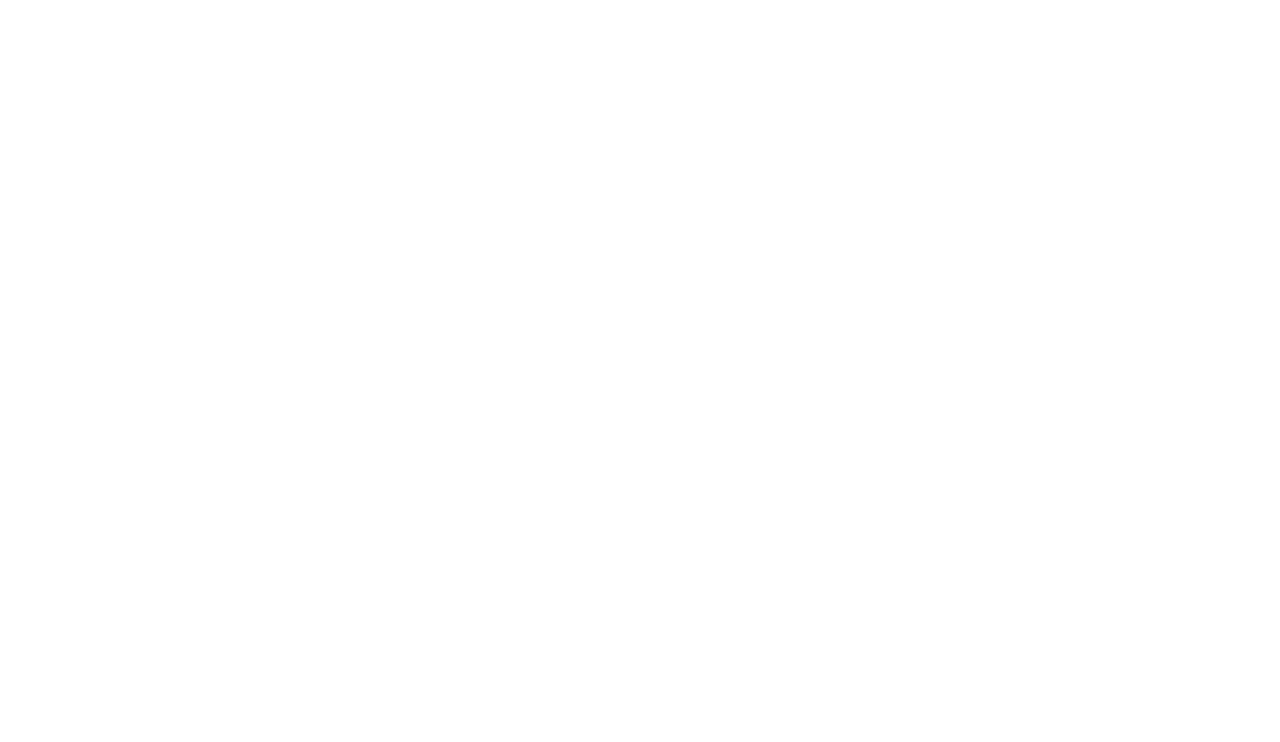
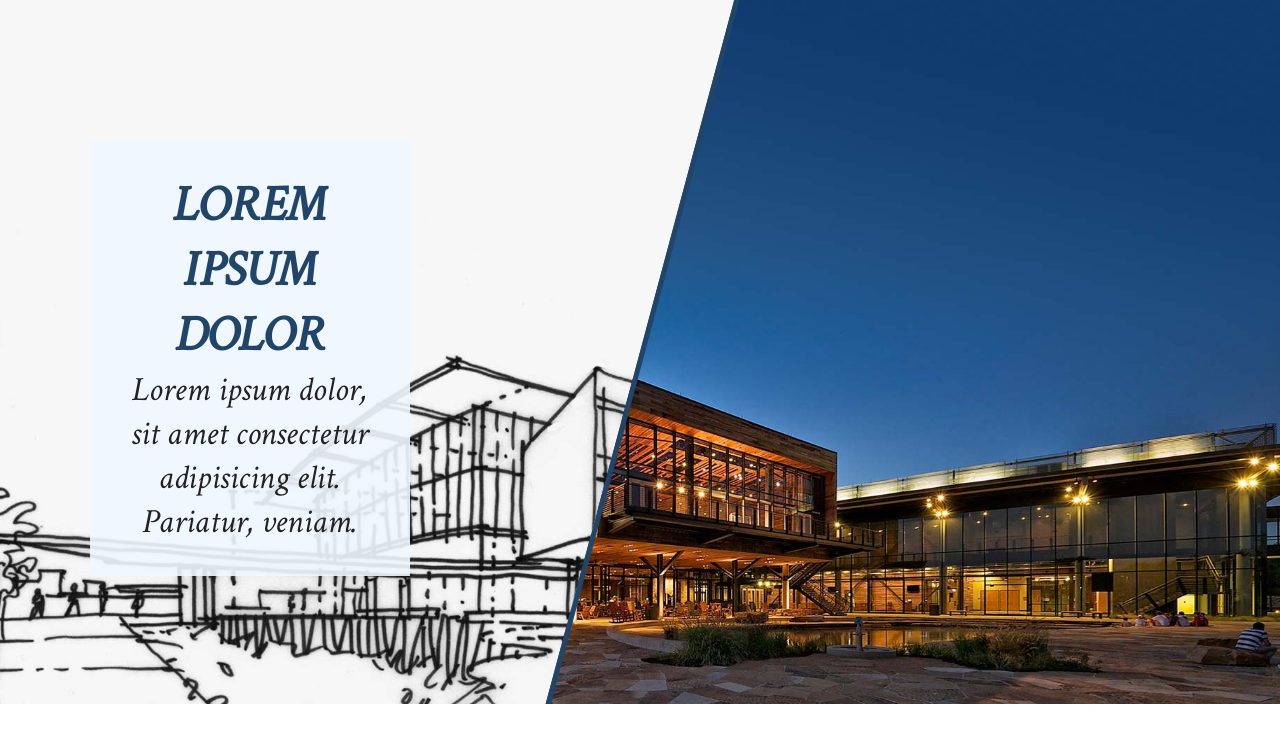
Before and after one commit to renuyarasu/ComparisonSlider, a plain HTML site: page index.html in a window 1280 px wide. Drawn offline with Linux system fonts and the light colour scheme.

Commit message:
ComparisonSlider: Added Styles

```diff
--- a/css/style.css
+++ b/css/style.css
@@ -0,0 +1,136 @@
+@import url("https://fonts.googleapis.com/css2?family=Crimson+Text:ital@1&display=swap");
+
+/* reset css*/
+* {
+  margin: 0;
+  padding: 0;
+  box-sizing: border-box;
+}
+img {
+  border: none;
+}
+
+.comparison-slider {
+  position: relative;
+  width: 100%;
+  min-height: 55vw;
+  overflow: hidden;
+}
+
+.pic {
+  position: absolute;
+  width: 100vw;
+  min-height: 55vw;
+  overflow: hidden;
+}
+
+.pic__content-wrap {
+  position: absolute;
+  width: 100vw;
+  min-height: 55vw;
+}
+
+.pic__content {
+  position: absolute;
+  width: 25%;
+  top: 20%;
+  left: 7%;
+  padding: 2.5%;
+  text-align: center;
+  z-index: 41;
+}
+.pic--before .pic__content {
+  background-color: rgba(34, 34, 34, 0.75);
+  color: #fff;
+}
+.pic--after .pic__content {
+  background-color: rgba(240, 248, 255, 0.9);
+  color: #222;
+}
+.pic img {
+  position: absolute;
+  display: block;
+  width: 100%;
+  top: 0;
+  left: 0;
+}
+
+.comparison-slider {
+  font-family: "Crimson Text", serif;
+  font-size: 12px;
+}
+.pic--before h3 {
+  color: #fff;
+  text-transform: uppercase;
+}
+.pic--after h3 {
+  color: #214569;
+  text-transform: uppercase;
+}
+
+.comparison-slider p {
+  font-family: "Crimson Text", serif;
+  font-size: 8px;
+}
+
+.pic--before {
+  z-index: 1;
+}
+
+.handle {
+  position: absolute;
+  display: block;
+  top: 50%;
+  left: 50%;
+  height: 120%;
+  width: 2px;
+  background-color: #214569;
+  transform: rotate(15deg) translateY(-50%);
+  transform-origin: top;
+  z-index: 3;
+}
+
+.pic--after {
+  transform: skew(-15deg);
+  margin-left: -2000px;
+  width: calc(50vw + 2000px);
+  z-index: 2;
+}
+
+.pic--after .pic__content-wrap {
+  transform: skew(15deg);
+  margin-left: 2000px;
+}
+
+@media /* medium */ (min-width: 451px) {
+  .comparison-slider h3 {
+    font-size: 16px;
+  }
+  .comparison-slider p {
+    font-size: 10px;
+  }
+}
+
+@media /* large */ (min-width: 769px) {
+  .comparison-slider h3 {
+    font-size: 20px;
+  }
+  .comparison-slider p {
+    font-size: 34px;
+  }
+  .handle {
+    width: 3.5px;
+  }
+}
+
+@media /* extra-large */ (min-width: 1025px) {
+  .comparison-slider h3 {
+    font-size: 50px;
+  }
+  .comparison-slider p {
+    font-size: 34px;
+  }
+  .handle {
+    width: 5px;
+  }
+}
--- a/index.html
+++ b/index.html
@@ -1,15 +1,40 @@
 <!DOCTYPE html>
 <html lang="en">
-<head>
-    <meta charset="UTF-8">
-    <meta http-equiv="X-UA-Compatible" content="IE=edge">
-    <meta name="viewport" content="width=device-width, initial-scale=1.0">
+  <head>
+    <meta charset="UTF-8" />
+    <meta http-equiv="X-UA-Compatible" content="IE=edge" />
+    <meta name="viewport" content="width=device-width, initial-scale=1.0" />
     <title>Full Screen Comparison Slider using HTML, CSS and JavaScript</title>
-    <link rel="stylesheet" href="./css/style.css">
+    <link rel="stylesheet" href="./css/style.css" />
     <script src="./js/script.js"></script>
-</head>
-<body>
-
-
-</body>
+  </head>
+  <body>
+    <section id="comparison-slider" class="comparison-slider">
+      <div class="pic pic--before">
+        <div class="pic__content-wrap">
+          <div class="pic__content">
+            <h3>Lorem ipsum dolor</h3>
+            <p>
+              Lorem ipsum dolor, sit amet consectetur adipisicing elit.
+              Pariatur, veniam.
+            </p>
+          </div>
+          <img src="images/structure.jpg" alt="structure" />
+        </div>
+      </div>
+      <div class="pic pic--after">
+        <div class="pic__content-wrap">
+          <div class="pic__content">
+            <h3>Lorem ipsum dolor</h3>
+            <p>
+              Lorem ipsum dolor, sit amet consectetur adipisicing elit.
+              Pariatur, veniam.
+            </p>
+          </div>
+          <img src="images/sketch.jpg" alt="sketch" />
+        </div>
+      </div>
+      <div class="handle"></div>
+    </section>
+  </body>
 </html>
```
